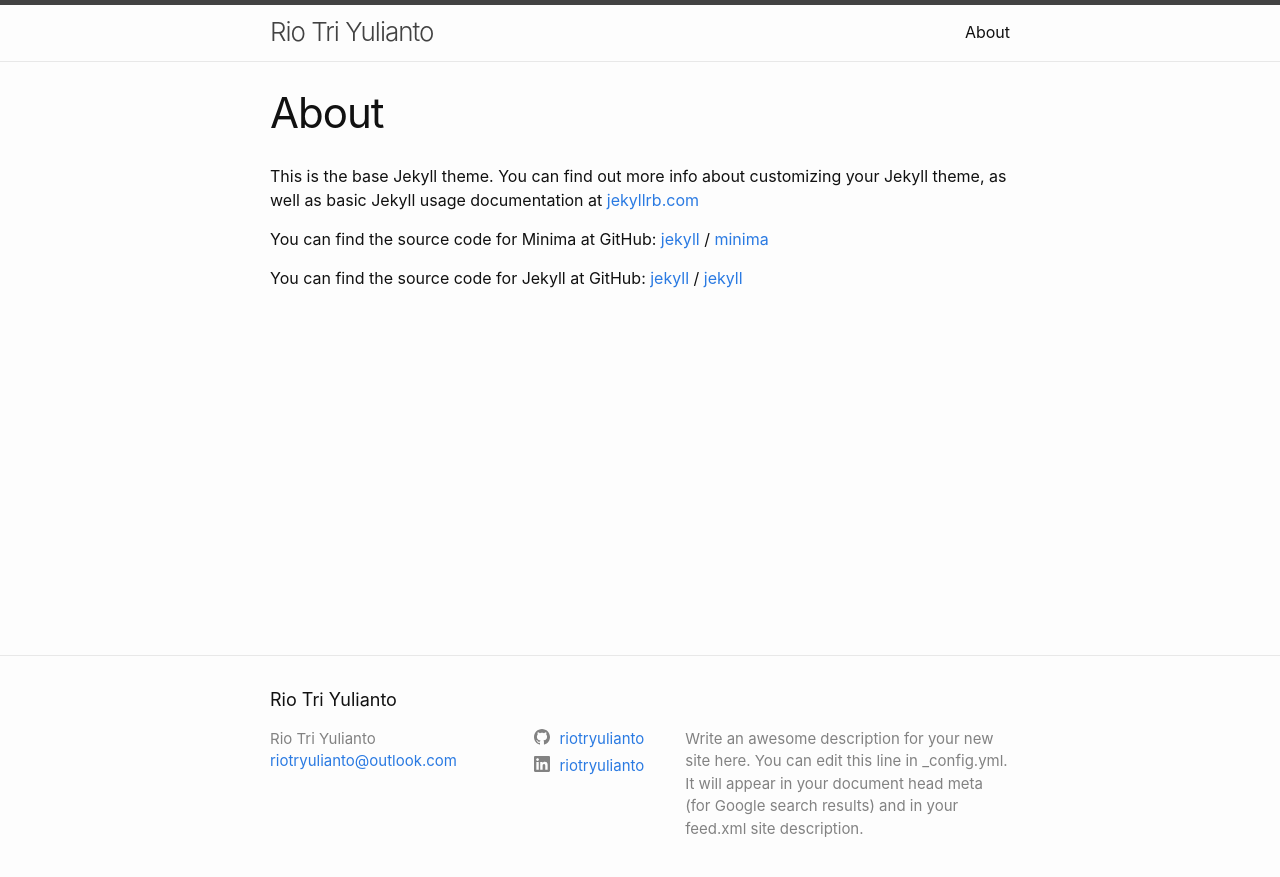
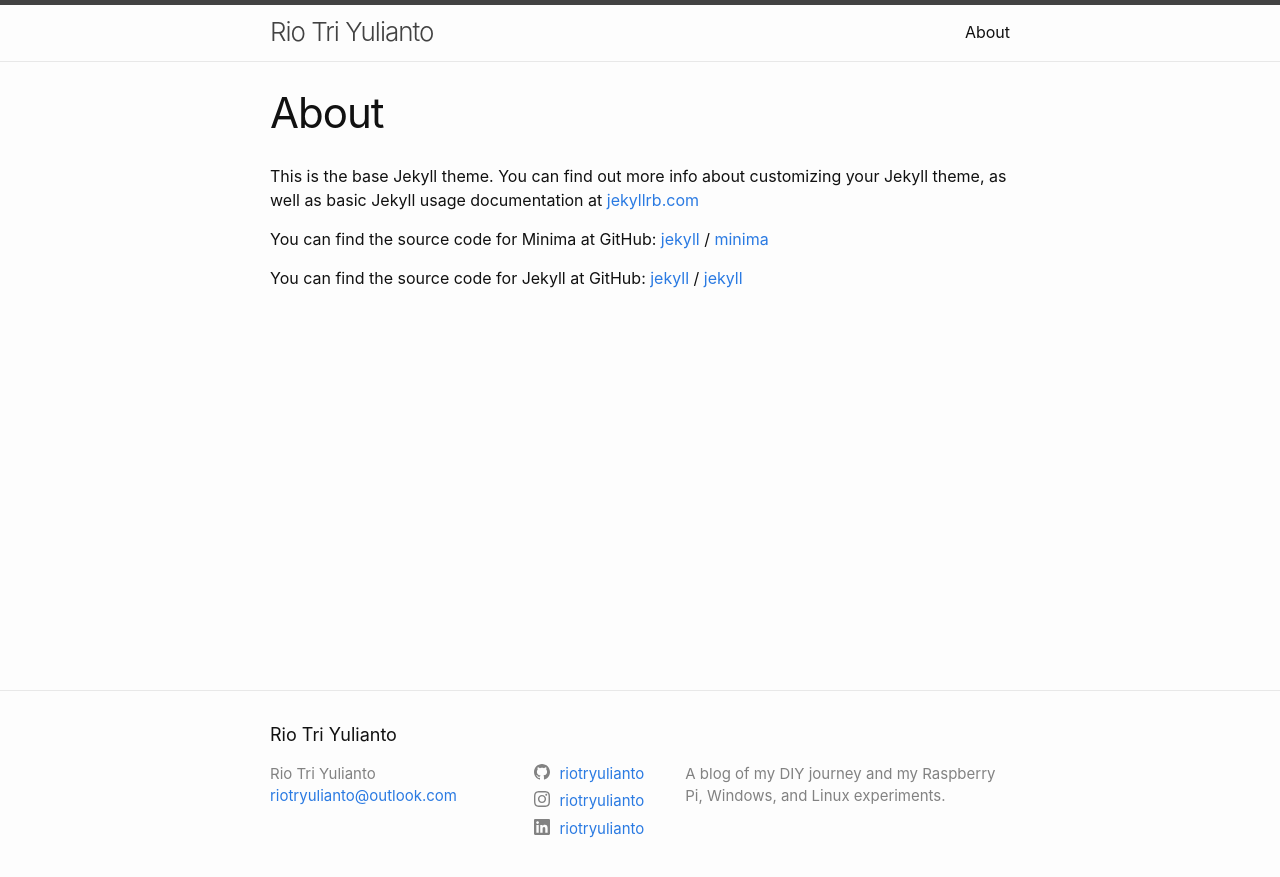
Before and after one commit to riotryulianto/riotryulianto.github.io, a Jekyll site: the page built from about.md, in a window 1280 px wide. Shown: the top 877 px of the page. Built offline with Jekyll 4.4.1, drawn with Linux system fonts in a browser that asks for light colours.

Commit message:
Updated _config.yml

```diff
--- a/_config.yml
+++ b/_config.yml
@@ -21,9 +21,7 @@
 title: Rio Tri Yulianto
 email: riotryulianto@outlook.com
 description: >- # this means to ignore newlines until "baseurl:"
-  Write an awesome description for your new site here. You can edit this
-  line in _config.yml. It will appear in your document head meta (for
-  Google search results) and in your feed.xml site description.
+  A blog of my DIY journey and my Raspberry Pi, Windows, and Linux experiments.
 
 domain: riotryulianto.com       # if you want to force HTTPS, specify the domain without the http at the start, e.g. example.com
 url: https://riotryulianto.com  # the base hostname and protocol for your site, e.g. http://example.com
@@ -36,7 +34,7 @@ github_username:  riotryulianto
 # dribbble_username: jekyll
 # facebook_username: jekyll
 # flickr_username: jekyll
-# instagram_username: jekyll
+instagram_username: riotryulianto
 linkedin_username: riotryulianto
 # pinterest_username: jekyll
 # youtube_username: jekyll
@@ -50,7 +48,7 @@ linkedin_username: riotryulianto
 #   instance: example.com
 
 
-show_excerpts: false # set to true to show excerpts on the homepage
+show_excerpts: true # set to true to show excerpts on the homepage
 
 # Minima date format
 # refer to http://shopify.github.io/liquid/filters/date/ if you want to customize this
```
